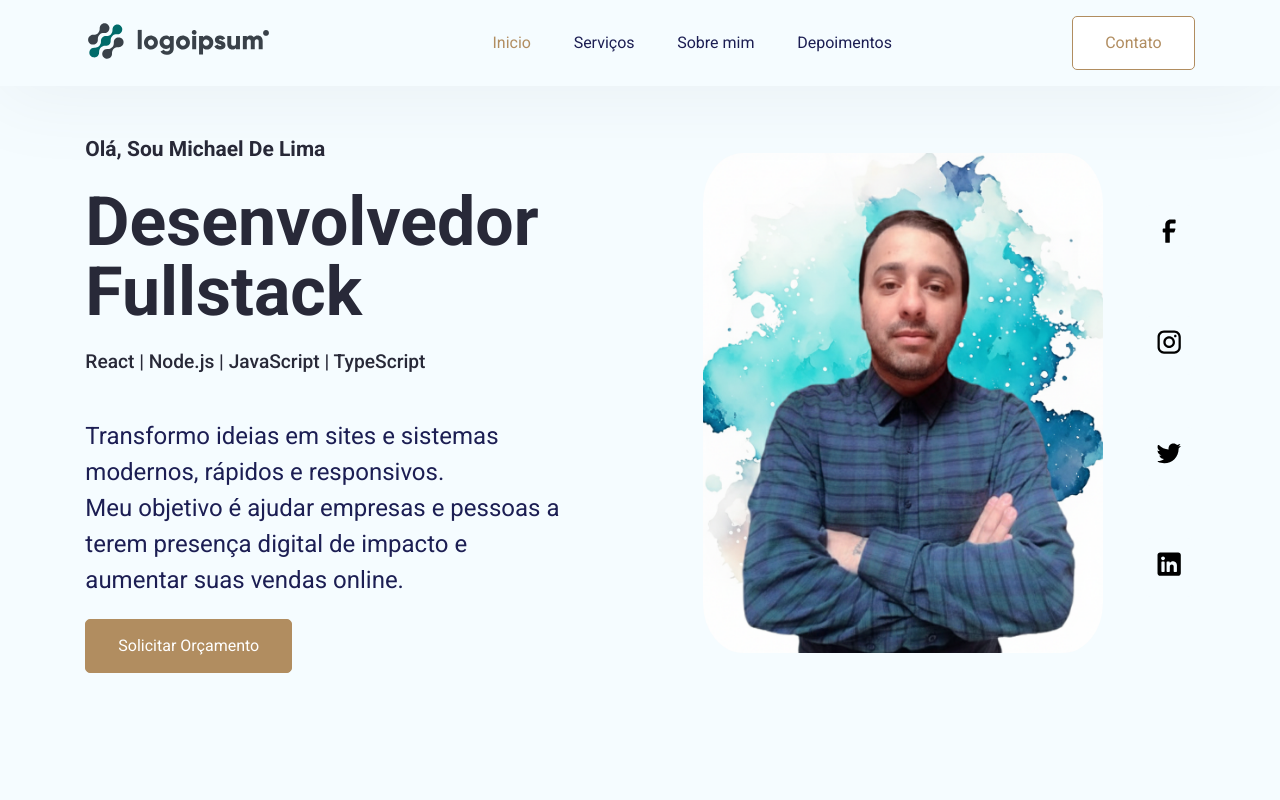
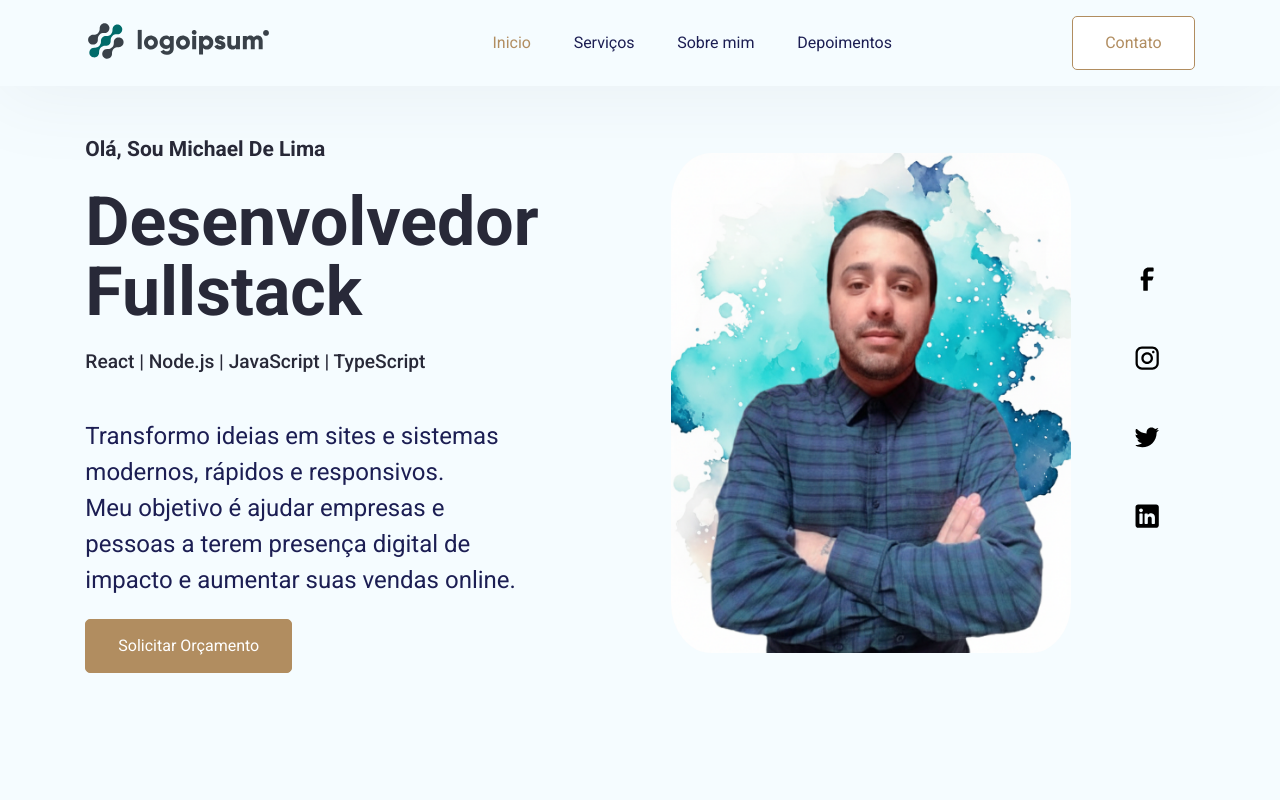
Before and after one commit to MichaeLdeLima27/Devfullstackmp, a React (Create React App) app: page / in a window 1280 px wide. Shown: the top 800 px of the page. Built offline with nearby package versions, Linux system fonts and the light colour scheme.

Commit message:
ajustando icons

```diff
--- a/src/App.css
+++ b/src/App.css
@@ -237,18 +237,24 @@ h2 {
   border-radius: 10%;
 }
 
+.footer--social--icon2 ul {
+  display: flex;
+  flex-direction: column; /* faz ficar em coluna */
+  align-items: center;    /* centraliza no eixo horizontal */
+  gap: 20px;              /* espaço entre os ícones */
+  list-style: none;
+  padding: 0;
+  margin-top: 50px;
+  position: relative;
+  top: 50px;
+}
+
 .footer--social--icon2 li {
-  margin-top: 52px;
-  display: flex;
-  align-items: center;
-  gap: 16px;
-  flex-shrink: 0;
-  text-decoration: none;
-  justify-content: center;
-  padding: 10px;
   background: var(--bg-shade);
   border-radius: 8px;
-  list-style-type: none;
+  padding: 10px 60px;
+  color: var(--primary);
+  flex-shrink: 0;
 }
 /* Hero Section Style Ends */
 
```
